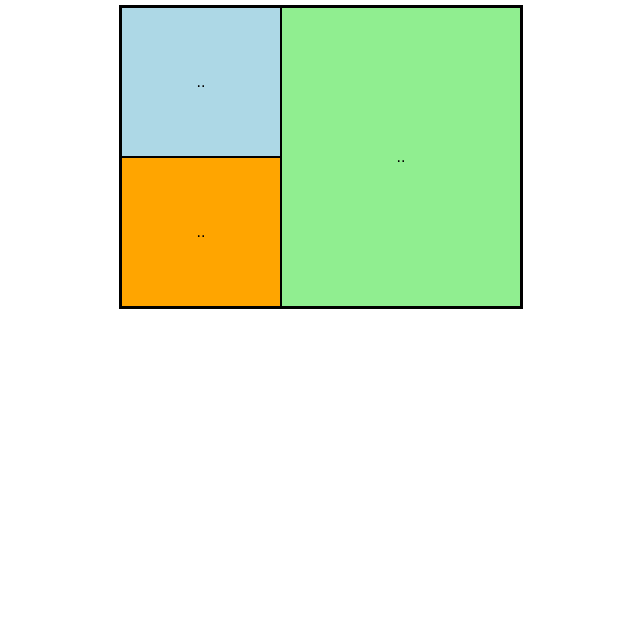
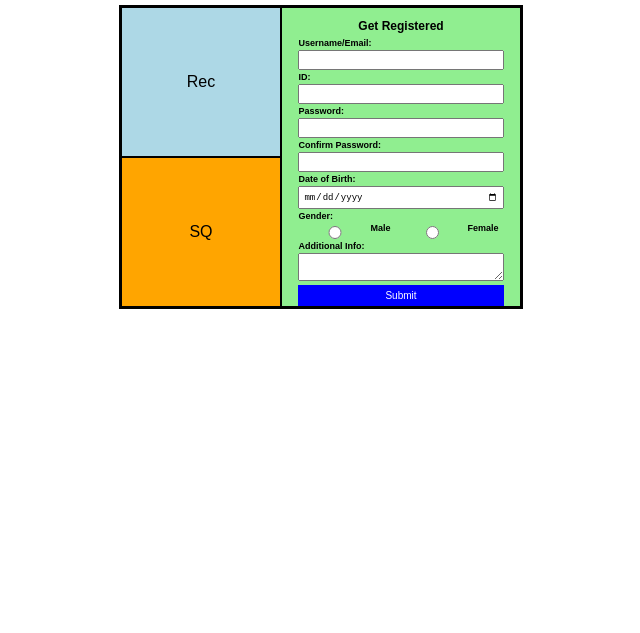
Before and after one commit to Ashraf-522/first-task, a plain HTML site: page index.html in a window 1280 px wide. Shown: the part 167-800 px from the top of the page, without its empty margins (319-959 px from the left). Drawn offline with Linux system fonts and the light colour scheme.

Commit message:
Registration form

```diff
--- a/index.html
+++ b/index.html
@@ -3,7 +3,7 @@
 <head>
     <meta charset="UTF-8">
     <meta name="viewport" content="width=device-width, initial-scale=1.0">
-    <title>Layout with Flexbox</title>
+    <title>Registration Form</title>
     <style>
         body {
             text-align: center;
@@ -51,20 +51,104 @@
         .right {
             flex: 1;
             background: lightgreen;
+            display: flex;
+            flex-direction: column;
+            align-items: center;
+            justify-content: center;
+            padding: 5px;
+        }
+
+
+        .form-container {
+            width: 90%;
+            text-align: left;
+            font-size: 9px;
+        }
+
+            .form-container h3 {
+                text-align: center;
+                margin-bottom: 5px;
+                font-size: 12px;
+            }
+
+            .form-container label {
+                font-weight: bold;
+                display: block;
+                margin-bottom: 2px;
+            }
+
+            .form-container input, .form-container select, .form-container textarea {
+                width: 100%;
+                padding: 3px;
+                margin-bottom: 2px;
+                font-size: 9px;
+                box-sizing: border-box;
+            }
+
+        .gender-group {
+            display: flex;
+            justify-content: space-between;
+        }
+
+        .form-container button {
+            background: blue;
+            color: white;
+            padding: 5px;
+            border: none;
+            cursor: pointer;
+            width: 100%;
+            font-size: 10px;
+        }
+
+
+        .inline {
+            display: inline-block;
+            margin-right: 5px;
+            font-size: 9px;
         }
     </style>
 </head>
 <body>
 
     <div class="logo"><img src="logo.png" alt="Logo"></div>
-    <h2>Layout with Flexbox</h2>
+    <h2>Air Index</h2>
 
     <div class="container">
         <div class="left">
-            <div class="box rect">..</div>
-            <div class="box square">..</div>
+            <div class="box rect">Rec</div>
+            <div class="box square">SQ</div>
         </div>
-        <div class="box right">..</div>
+        <div class="box right">
+            <div class="form-container">
+                <h3>Get Registered</h3>
+
+                <label for="username">Username/Email:</label>
+                <input type="text" id="username" name="username" required>
+
+                <label for="id">ID:</label>
+                <input type="text" id="id" name="id" required>
+
+                <label for="password">Password:</label>
+                <input type="password" id="password" name="password" required>
+
+                <label for="confirm-password">Confirm Password:</label>
+                <input type="password" id="confirm-password" name="confirm-password" required>
+
+                <label for="dob">Date of Birth:</label>
+                <input type="date" id="dob" name="dob" required>
+
+                <label>Gender:</label>
+                <div class="gender-group">
+                    <input type="radio" id="male" name="gender" value="male" required> <label for="male" class="inline">Male</label>
+                    <input type="radio" id="female" name="gender" value="female"> <label for="female" class="inline">Female</label>
+                </div>
+
+                <label for="message">Additional Info:</label>
+                <textarea id="message" name="message" rows="2"></textarea>
+
+                <button type="submit">Submit</button>
+            </div>
+        </div>
     </div>
 
 </body>
```
